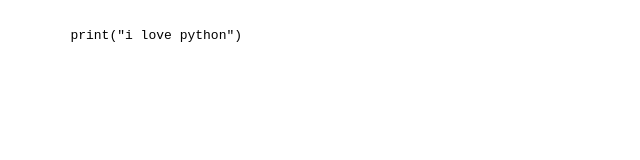
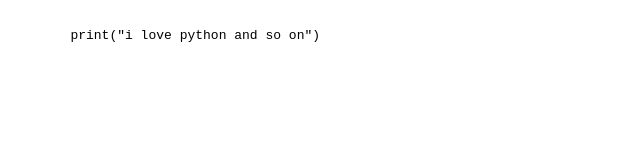
Before and after one commit to Melekh11/repo_for_clone, a plain HTML site: page dist/post/index.html in a window 1280 px wide. Shown: the full height of the page, 0-640 px from the left. Drawn offline with Linux system fonts and the light colour scheme.

Commit message:
Netlify 0.9

```diff
--- a/dist/post/index.html
+++ b/dist/post/index.html
@@ -7,7 +7,7 @@
 <body>
 <pre>
         <code>
-        print("i love python")
+        print("i love python and so on")
         </code>
     </pre>
 </body>
```
